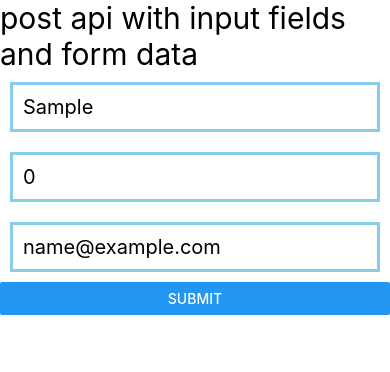
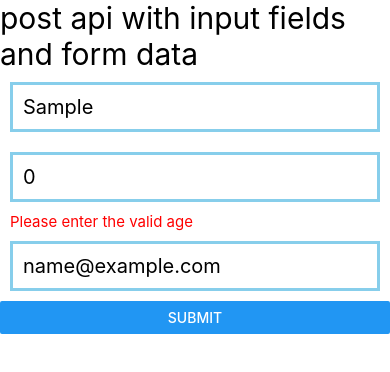
Before and after one commit to itsmegarvin/Firstapp, a React Native app: screen / in a window 390 px wide. Both pictures are taken after typing "Sample", "name@example.com" into the empty fields and a click on the button "SUBMIT". Shown: the top 372 px of the page. Built offline with nearby package versions, Linux system fonts and the light colour scheme; no server answers.

Commit message:
simple form post api  error validation with textinput

```diff
--- a/App.js
+++ b/App.js
@@ -1,4 +1,4 @@
-// post api from the textinput and simple form.
+// simple form post api  error validation with textinput  .
 
 import React, { useEffect, useState } from "react";
 import { Button, View, Text, TextInput, StyleSheet, Alert } from "react-native";
@@ -8,7 +8,35 @@ function App() {
   const [age, setAge] = useState(0);
   const [email, setEmail] = useState("");
 
+  //error validation
+  const [nameError, setnameError]=useState(false);
+  const [emailError, setemailError]=useState(false);
+  const [ageError, setageError]=useState(false);
+
   const saveData = async () => {
+
+    if(!name){ // this checks always if the object is invalid,null,undefined
+      setnameError(true);
+    }else{
+      setnameError(false);
+    }
+
+    if(!age){
+      setageError(true);
+    }else{
+      setageError(false)
+    }
+
+    if(!email){
+      setemailError(true);
+    }else{
+      setemailError(false)
+    }
+
+    if(!name || !age || !email){
+      return(false)
+    }
+
     const url = "http://192.168.101.8:3000/users";
     const result = await fetch(url, {
         method: "POST",
@@ -29,18 +57,23 @@ function App() {
         onChangeText={(text) => setName(text)}
         placeholder="enter name"
       />
+      { nameError? <Text style={styles.errorStyle}>Please enter the valid name</Text> : null }
+
       <TextInput
         style={styles.inputStyle}
         value={age}
         onChangeText={(text) => setAge(text)}
         placeholder="enter age"
       />
+      { ageError? <Text style={styles.errorStyle}>Please enter the valid age</Text> : null }
+
       <TextInput
         style={styles.inputStyle}
         value={email}
         onChangeText={(text) => setEmail(text)}
         placeholder="enter email"
       />
+      { emailError? <Text style={styles.errorStyle}>Please enter the valid email</Text> : null }
 
       <Button title="submit" onPress={saveData} />
     </View>
@@ -55,6 +88,11 @@ const styles = StyleSheet.create({
     margin: 10,
     padding: 10,
   },
+  errorStyle:{
+    fontSize:15,
+    marginLeft:10,
+    color:"red"
+  }
 });
 
 export default App;
```
